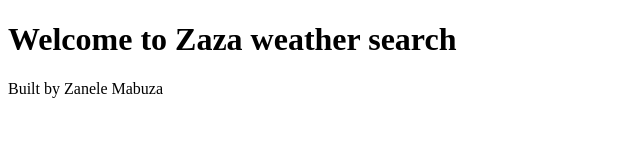
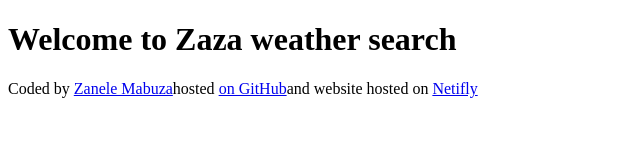
Before and after one commit to zanelemabuza20/Zaza-weather-search, a plain HTML site: page index.html in a window 1280 px wide. Shown: the whole page, without its empty margins (0-640 px from the left). Drawn offline with Linux system fonts and the light colour scheme.

Commit message:
Added links to the footer

```diff
--- a/index.html
+++ b/index.html
@@ -8,6 +8,10 @@
 </head>
 <body>
     <h1>Welcome to Zaza weather search</h1>
-    <footer> Built by Zanele Mabuza</footer>
+    <footer> Coded by
+        <a href="https://github.com/zanelemabuza20" target="_blank">Zanele Mabuza</a>hosted
+        <a href="https://github.com/zanelemabuza20/Zaza-weather-search" target="_blank"> on GitHub</a>and website hosted on
+        <a href="https://app.netlify.com/sites/zaza-shecodes-app/" target="_blank">Netifly</a>
+        </footer>
 </body>
 </html>
```
